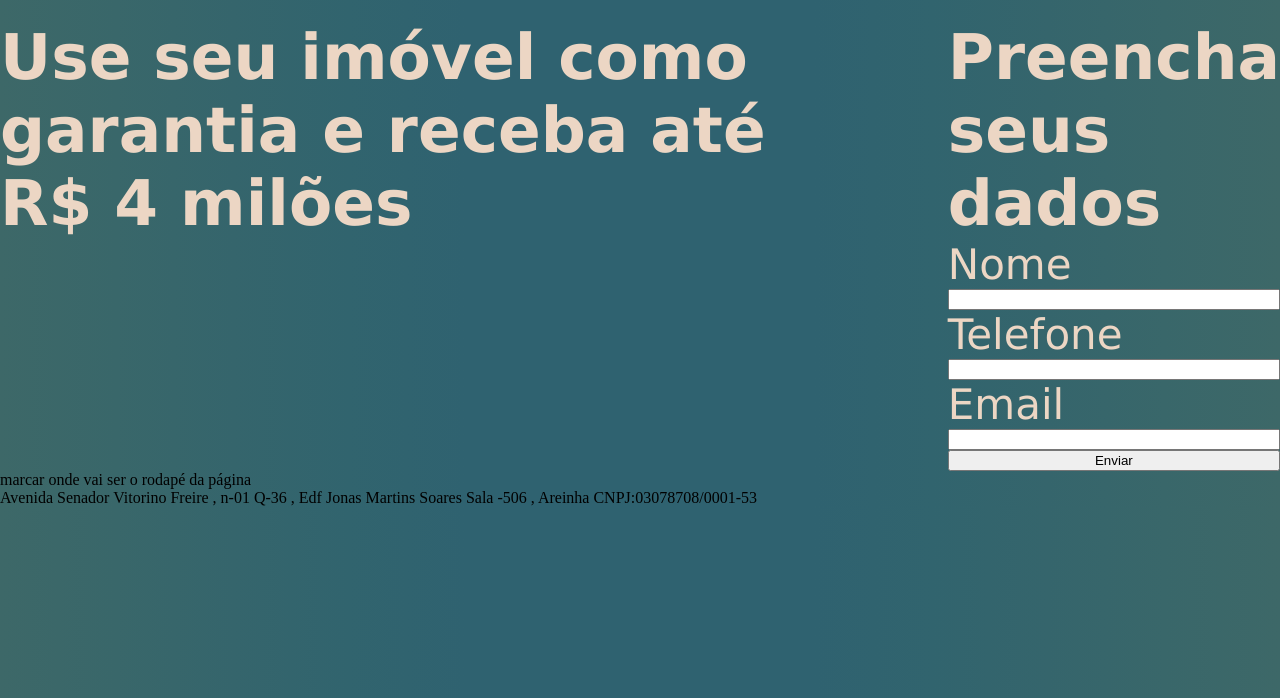
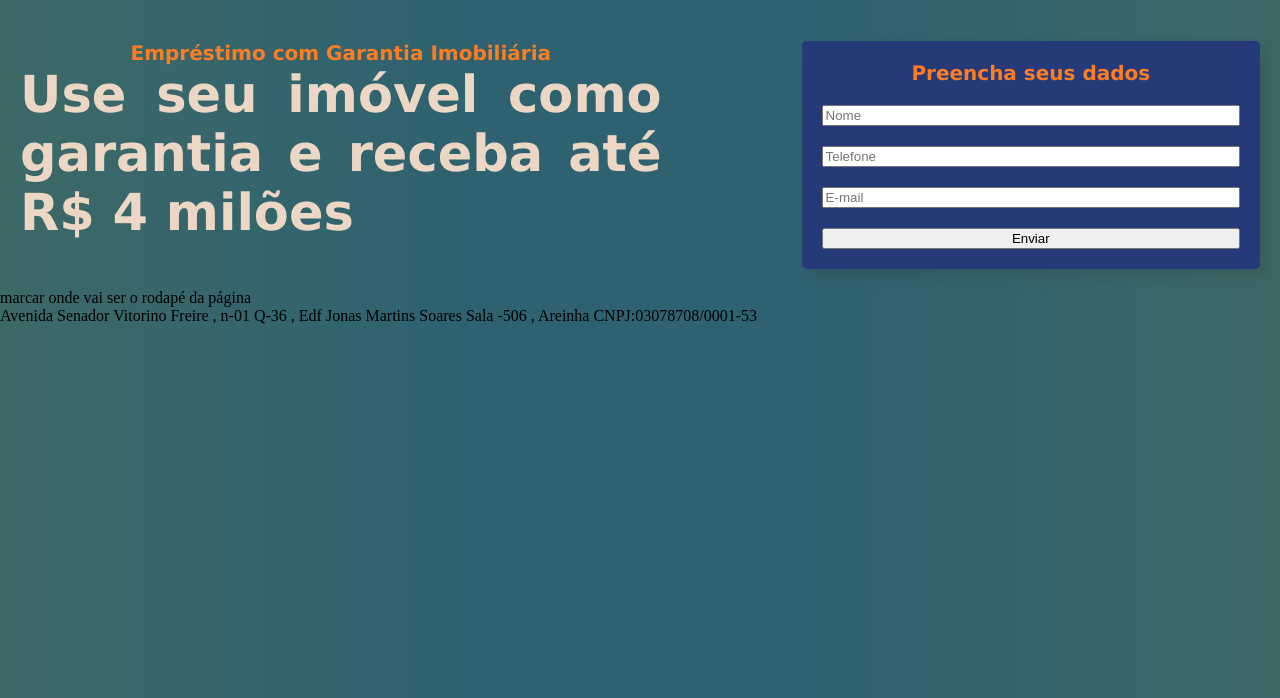
Before and after one commit to Ramon-Barros/Agente_Credito, a plain HTML site: page index.html in a window 1280 px wide. Shown: the part 102-800 px from the top of the page. Drawn offline with Linux system fonts and the light colour scheme.

Commit message:
criado o card para uso das conversões

```diff
--- a/index.html
+++ b/index.html
@@ -19,15 +19,18 @@
     <main>
         <section class="conteudo-principal">
           <div class="conteudo-principal-esq">
+              <h3>Empréstimo com Garantia Imobiliária</h3>
             <h1>Use seu imóvel como garantia e receba até R$ 4 milões</h1>
 
           </div>
           <div class="conteudo-principal-dir">
-            <h1>Preencha seus dados</h1>
-            Nome <input type="text">
-            Telefone<input type="text">
-            Email<input type="text">
-            <button>Enviar</button>
+            <h3>Preencha seus dados</h3>
+
+                 <input type="text" placeholder="Nome">
+                 <input type="text" placeholder="Telefone">
+                 <input type="text" placeholder="E-mail">
+                <button>Enviar</button>
+
           </div>
         </section>
 
--- a/style.css
+++ b/style.css
@@ -33,17 +33,36 @@
 }
 .conteudo-principal-esq{
     font-family: Verdana, Geneva, Tahoma, sans-serif;
+    text-align: justify;
+    width: 75%;
+    padding: 20px;
     font-weight: 400;
-    font-size: 42px;
+    font-size: 34px;
     color: #ecd6c4;
+}
+.conteudo-principal h3{
+    color: #fc7d23;
+    font-size: 20px;
+    text-align: center;
 }
 .conteudo-principal-dir{
     font-family: Verdana, Geneva, Tahoma, sans-serif;
+    border-radius: 5px;
+    box-shadow: 7px 7px 13px 0 rgba(50, 50, 50, 0.22);
+    margin: 20px;
+    padding: 20px;
+    background: #263979;
+    width: 50%;
     font-weight: 400;
-    font-size: 42px;
+    font-size: 24px;
     color: #ecd6c4;
     display: flex;
     flex-direction: column;
+    gap: 20px;
+}
+.conteudo-principal-dir:hover{
+    transform: translateY(-5px);
+    cursor: pointer;
 }
 body{
     font-size: 100%;
```
